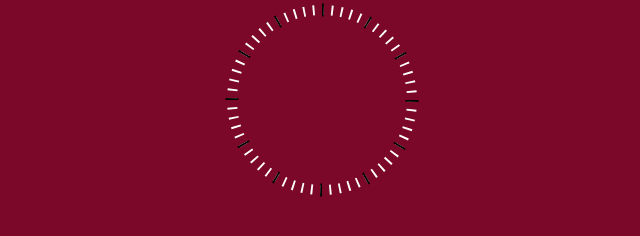
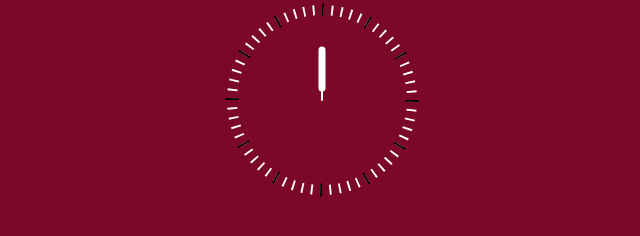
Before and after one commit to ishchuktaras/Animated-watch-by-Javascript, a plain HTML site: page index.html in a window 1280 px wide. Shown: the full height of the page, 318-958 px from the left. Drawn offline with Linux system fonts and the light colour scheme.

Commit message:
commit input hour hand

```diff
--- a/index.html
+++ b/index.html
@@ -1,21 +1,33 @@
 <!DOCTYPE html>
 <html lang="en">
   <head>
-	<meta charset="UTF-8">
-	<meta http-equiv="X-UA-Compatible" content="IE=edge">
-	<meta name="viewport" content="width=device-width, initial-scale=1.0">
+    <meta charset="UTF-8" />
+    <meta http-equiv="X-UA-Compatible" content="IE=edge" />
+    <meta name="viewport" content="width=device-width, initial-scale=1.0" />
     <title>Animated watch</title>
-	<link rel="stylesheet" href="style.css">
+    <link rel="stylesheet" href="style.css" />
   </head>
   <body>
     <svg width="200" height="200" viewbox="-100 -100 200 200">
-		<circle class="minute_marker" cx="0" cy="0" r="90"
+      <circle class="minute_marker" cx="0" cy="0" r="90" pathLength="60" />
+      <circle class="hour_marker" cx="0" cy="0" r="90" pathLength="60" />
+			<line
+			x1="0"
+			x2="0"
+			x2="0"
+			y2="-50"
+			stroke="#ffffff"
+			stroke-width="2"
+			stroke-linecap="round" />
 
-		pathLength="60"/>
-
-		<circle class="hour_marker"cx="0" cy="0" r="90"
-
-		pathLength="60"/>
+			<line
+			x1="0"
+			y1="-12"
+			x2="0"
+			y2="-50"
+			stroke="#ffffff"
+			stroke-width="7"
+			stroke-linecap="round" />
 
     </svg>
   </body>
```
Lines whose indentation alone changed are shown as unchanged.
